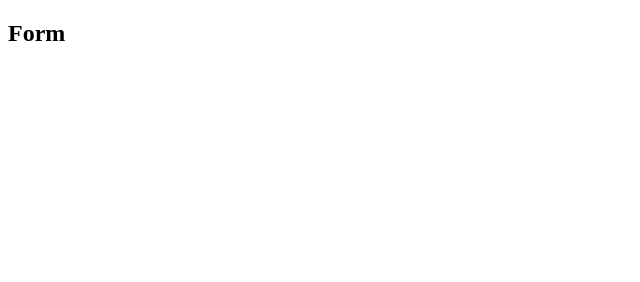
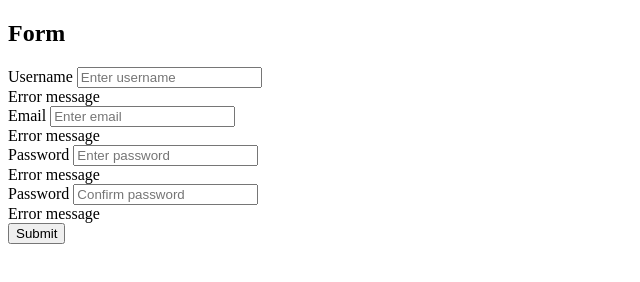
Before and after one commit to pparonson/traversy-form-validator, a website: page public/index.html in a window 1280 px wide. Shown: the whole page, without its empty margins (0-640 px from the left). Drawn offline with Linux system fonts and the light colour scheme.

Commit message:
adding form and styles

```diff
--- a/public/index.html
+++ b/public/index.html
@@ -3,39 +3,57 @@
     <head>
         <meta charset="UTF-8" />
         <meta name="viewport" content="width=device-width, initial-scale=1.0" />
+	<link rel="styleshoot" href="../styles/style.css"/>
         <title>Form Validator</title>
     </head>
     <body>
         <div>
             <div>
                 <h2>Form</h2>
-                <!-- <form action="/chat.html"> -->
-			<!-- <div> -->
-			<!-- <label>Display Name</label> -->
-            <!-- <input -->
-                <!-- id="display-name-input" -->
-	<!-- type="text" -->
-                <!-- name="username" -->
-                <!-- placeholder="Display Name" -->
-                <!-- required -->
-                <!-- autocomplete="off" -->
-            <!-- /> -->
-			<!-- </div> -->
-			<!-- <div> -->
-			<!-- <label>Room Name</label> -->
-            <!-- <input -->
-                <!-- id="room-name-input" -->
-		<!-- type="text" -->
-                <!-- name="room" -->
-                <!-- placeholder="Room Name" -->
-                <!-- required -->
-                <!-- autocomplete="off" -->
-            <!-- /> -->
-			<!-- </div> -->
-			<!-- <div> -->
-            <!-- <button id="message-submit-button">Join</button> -->
-			<!-- </div> -->
-		<!-- </form> -->
+                <div>
+                    <form id="form" class="form">
+                        <div class="form-control">
+                            <label for="username">Username</label>
+                            <input
+                                type="text"
+                                id="username"
+                                placeholder="Enter username"
+                            />
+                            <div>Error message</div>
+                        </div>
+
+                        <div class="form-control">
+                            <label for="email">Email</label>
+                            <input
+                                type="text"
+                                id="email"
+                                placeholder="Enter email"
+                            />
+                            <div>Error message</div>
+                        </div>
+
+                        <div class="form-control">
+                            <label for="password">Password</label>
+                            <input
+                                type="password"
+                                id="password"
+                                placeholder="Enter password"
+                            />
+                            <div>Error message</div>
+                        </div>
+
+                        <div class="form-control">
+                            <label for="password">Password</label>
+                            <input
+                                type="password"
+                                id="password2"
+                                placeholder="Confirm password"
+                            />
+                            <div>Error message</div>
+                        </div>
+			<div><button type="submit">Submit</button></div>
+                    </form>
+                </div>
             </div>
         </div>
     </body>
--- /dev/null
+++ b/styles/style.css
@@ -0,0 +1,12 @@
+@import url("https://fonts.googleapis.com/css?family=Open+Sans&display=swap");
+
+* {
+    box-sizing: border-box;
+    background-color: red;
+}
+
+body {
+    background-color: #f9fafb;
+    font-family: "Open Sans";
+    display: flex;
+}
```
